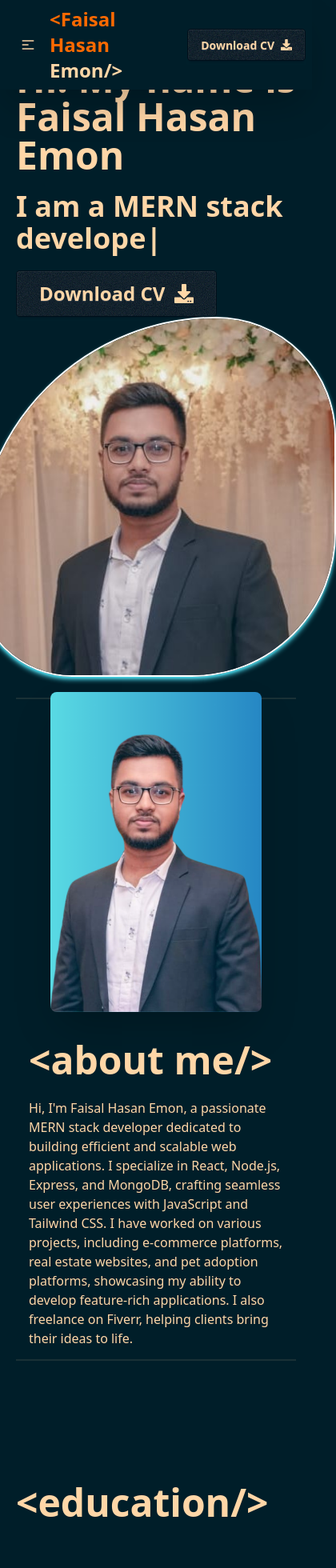
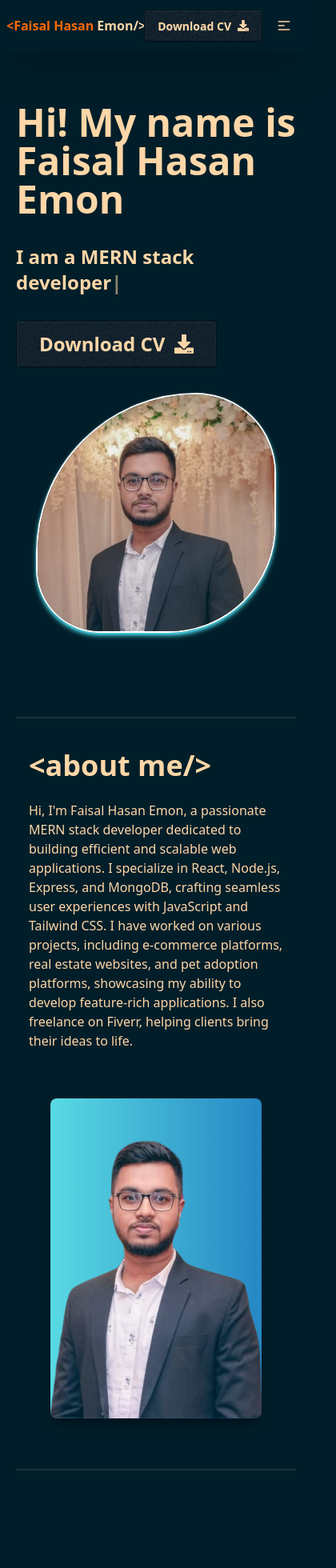
Before and after one commit to FaisalHasanEmon/Portfolio, a React (Vite) app: page / in a window 390 px wide. Shown: the top 1960 px of the page at 80% size, 420 px wide, since content can reach past the window. Built offline with nearby package versions, Linux system fonts and the light colour scheme.

Commit message:
fine tuned for responsiveness

```diff
--- a/src/RootLayout/RootLayout.jsx
+++ b/src/RootLayout/RootLayout.jsx
@@ -7,9 +7,9 @@ import { Element } from "react-scroll";
 import Skills from "../components/Skills/Skills";
 const RootLayout = () => {
   return (
-    <div className="container mx-auto px-5 ">
+    <div className="container mx-auto px-5 lg:px-20">
       <Navbar></Navbar>
-      <div className="pt-[70px] *:mb-4">
+      <div className="pt-[70px] *:mb-10 *:md:mb-4">
         <Element name="home">
           <Banner></Banner>
         </Element>
--- a/src/components/AboutMe/AboutMe.jsx
+++ b/src/components/AboutMe/AboutMe.jsx
@@ -1,16 +1,16 @@
 import React from "react";
 const AboutMe = () => {
   return (
-    <div className="h-[calc(100vh-65px)] flex justify-center items-center">
+    <div className="min-h-[calc(100vh-65px)] flex justify-center items-center">
       <div className="hero ">
-        <div className="hero-content  flex-col lg:flex-row gap-9">
+        <div className="hero-content flex-col-reverse md lg:flex-row gap-9">
           <img
             src="/about_me.png"
-            class="h-[400px] max-w-sm rounded-lg shadow-2xl"
+            className="h-[400px] max-w-sm rounded-lg  shadow-base-200 shadow-lg"
           />
           <div>
-            <h1 className="text-5xl font-bold">{"<about me/>"}</h1>
-            <p className="py-6">
+            <h1 className="text-4xl lg:text-5xl font-bold">{"<about me/>"}</h1>
+            <p className="py-6 ">
               Hi, I'm Faisal Hasan Emon, a passionate MERN stack developer
               dedicated to building efficient and scalable web applications. I
               specialize in React, Node.js, Express, and MongoDB, crafting
--- a/src/components/Banner/Banner.jsx
+++ b/src/components/Banner/Banner.jsx
@@ -4,10 +4,10 @@ import { ReactTyped } from "react-typed";
 
 const Banner = () => {
   return (
-    <div className="h-[calc(100vh-65px)]  w-full flex flex-col md:flex-row justify-center md:justify-between  items-center ">
-      <div className="space-y-5">
+    <div className="min-h-[calc(100vh-65px)]  w-full flex flex-col gap-8 md:flex-row justify-center md:justify-between  items-center ">
+      <div className="space-y-8">
         <h1 className="text-5xl font-bold">Hi! My name is Faisal Hasan Emon</h1>
-        <h2 className="text-4xl font-bold">
+        <h2 className="text-2xl md:text-3xl font-bold">
           I am a <t></t>
           <ReactTyped
             strings={[
@@ -26,7 +26,7 @@ const Banner = () => {
       </div>
 
       <div>
-        <figure className="h-[450px] w-[450px] rounded-tl-[375px] rounded-tr-[187px] rounded-bl-[150px] rounded-br-[225px]  border-2  border-white shadow-cyan-300 shadow-md overflow-hidden">
+        <figure className="h-[300px] w-[300px] rounded-tl-[250px] rounded-tr-[125px] rounded-bl-[100px] rounded-br-[168px] lg:h-[450px] lg:w-[450px] lg:rounded-tl-[375px] lg:rounded-tr-[187px] lg:rounded-bl-[150px] lg:rounded-br-[225px]  border-2  border-white shadow-cyan-300 shadow-md overflow-hidden">
           <img
             className="object-cover h-full w-full"
             src="/mainPhoto.jpg"
--- a/src/components/Education/Education.jsx
+++ b/src/components/Education/Education.jsx
@@ -1,8 +1,8 @@
 const Education = () => {
   return (
-    <div className="h-[calc(100vh-65px)] gap-9 w-full flex flex-col justify-center items-center ">
+    <div className="min-h-[calc(100vh-65px)] gap-9 w-full flex flex-col justify-center items-center ">
       <div className="w-full">
-        <h1 className=" text-5xl font-bold  mb-10 text-left">
+        <h1 className=" text-4xl lg:text-5xl font-bold  mb-10 text-left">
           {"<education/>"}
         </h1>
       </div>
--- a/src/components/Navbar/Navbar.jsx
+++ b/src/components/Navbar/Navbar.jsx
@@ -82,9 +82,21 @@ const Navbar = () => {
     </>
   );
   return (
-    <div className="navbar bg-base-100 shadow-2xl fixed mx-auto  left-0 z-50 ">
-      <div className="navbar-start">
-        <div className="dropdown">
+    <div className="navbar bg-base-100 shadow-2xl fixed mx-auto  left-0 z-50 lg:px-20 ">
+      <div className="navbar-start w-[60%]">
+        <p className="w-full text-[16px] md:text-2xl font-extrabold">
+          <span className="text-orange-500">{"<Faisal Hasan"}</span>
+          {" Emon/>"}
+        </p>
+      </div>
+      <div className="navbar-center hidden lg:flex">
+        <ul className="menu menu-horizontal px-1">{tab}</ul>
+      </div>
+      <div className="navbar-end w-[40%]">
+        <a className="btn  flex justify-center items-center gap-2">
+          Download CV <FaDownload />
+        </a>
+        <div className="dropdown dropdown-end">
           <div tabIndex={0} role="button" className="btn btn-ghost lg:hidden">
             <svg
               xmlns="http://www.w3.org/2000/svg"
@@ -104,24 +116,11 @@ const Navbar = () => {
           </div>
           <ul
             tabIndex={0}
-            class="menu menu-sm dropdown-content bg-base-100 rounded-box z-1 mt-3 w-52 p-2 shadow"
+            className="menu menu-sm dropdown-content bg-base-200 rounded-box z-1 mt-3 w-52 p-2 shadow"
           >
             {tab}
           </ul>
         </div>
-        {/* <a className="btn btn-ghost text-xl">daisyUI</a> */}
-        <p className="text-2xl font-bold">
-          <span className="text-orange-500">{"<Faisal Hasan"}</span>
-          {" Emon/>"}
-        </p>
-      </div>
-      <div className="navbar-center hidden lg:flex">
-        <ul className="menu menu-horizontal px-1">{tab}</ul>
-      </div>
-      <div className="navbar-end">
-        <a className="btn  flex justify-center items-center gap-2">
-          Download CV <FaDownload />
-        </a>
       </div>
     </div>
   );
--- a/src/components/Skills/Skills.jsx
+++ b/src/components/Skills/Skills.jsx
@@ -20,16 +20,18 @@ import { VscVscode } from "react-icons/vsc";
 
 const Skills = () => {
   return (
-    <div className="h-[calc(100vh-65px)] flex justify-center items-center flex-col gap-9">
+    <div className="min-h-[calc(100vh-65px)] flex justify-center items-center flex-col gap-9 ">
       <div className="w-full">
-        <h1 className=" text-5xl font-bold  mb-10 text-left">{"<skills/>"}</h1>
+        <h1 className="text-4xl md:text-5xl font-bold  mb-10 text-left">
+          {"<skills/>"}
+        </h1>
       </div>
       <div className="grid grid-cols-1 md:grid-cols-2 gap-8 w-full ">
         {/* Card-1 */}
-        <div className="card w-full bg-base-100 card-md  shadow-2xl">
+        <div className="card w-full card-md  shadow-base-200 shadow-lg backdrop-blur-2xl bg-white/2">
           <div className="card-body">
             <h2 className=" text-center text-xl font-bold">
-              Front-end and user verification
+              Front-end And User Verification
             </h2>
             <div className="mt-5 flex gap-3 justify-evenly  items-center flex-wrap *:flex *:flex-col *:justify-center *:items-center">
               <div>
@@ -60,7 +62,7 @@ const Skills = () => {
           </div>
         </div>
         {/* Card-2 */}
-        <div className="card w-full bg-base-100 card-md  shadow-2xl">
+        <div className="card w-full  card-md  shadow-base-200 shadow-lg backdrop-blur-2xl bg-white/2">
           <div className="card-body">
             <h2 className=" text-center text-xl font-bold">
               Back-end and database
@@ -82,7 +84,7 @@ const Skills = () => {
           </div>
         </div>
         {/* Card-3 */}
-        <div className="card w-full bg-base-100 card-md  shadow-2xl">
+        <div className="card w-full  card-md  shadow-base-200 shadow-lg backdrop-blur-2xl bg-white/2">
           <div className="card-body">
             <h2 className=" text-center text-xl font-bold">
               Version Control & Tools
@@ -108,7 +110,7 @@ const Skills = () => {
           </div>
         </div>
         {/* Card-4 */}
-        <div className="card w-full bg-base-100 card-md  shadow-2xl">
+        <div className="card w-full  card-md  shadow-base-200 shadow-lg backdrop-blur-2xl bg-white/2">
           <div className="card-body">
             <h2 className=" text-center text-xl font-bold">
               Previous Knowledge With
```
